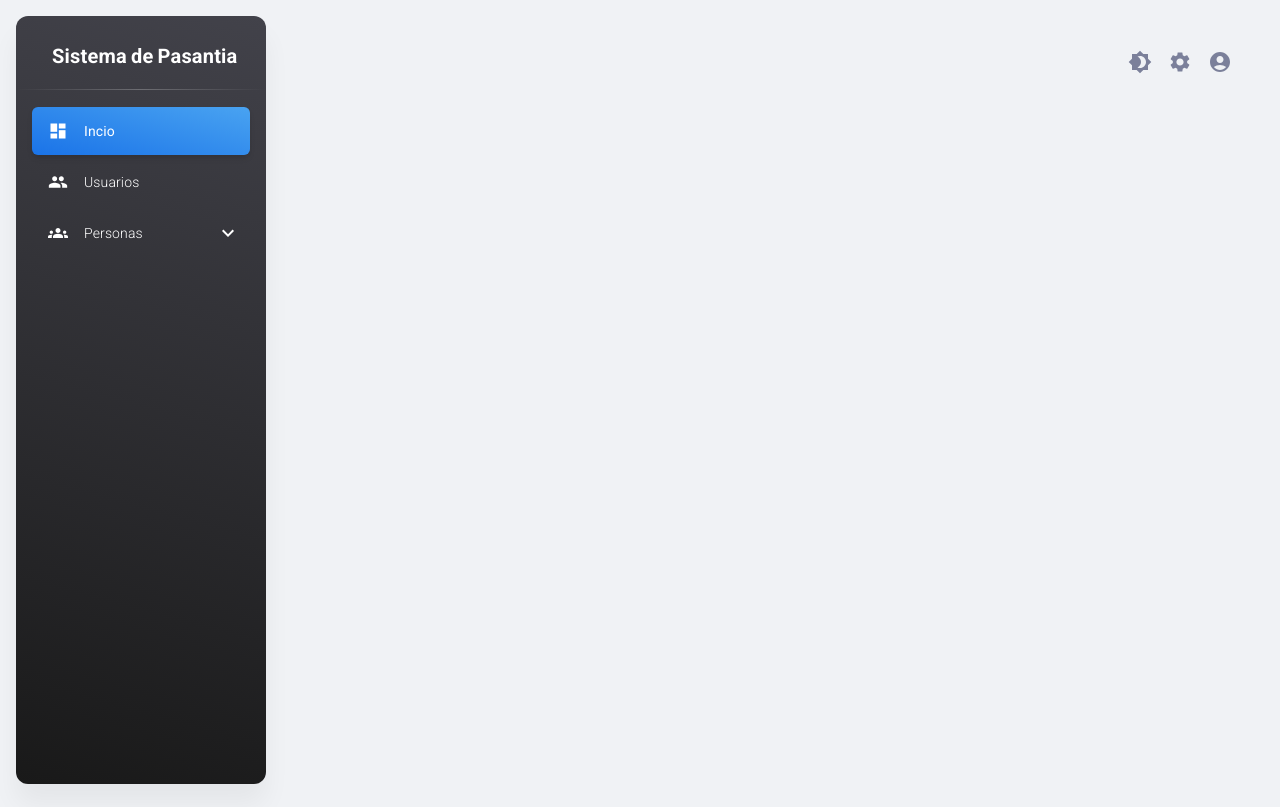
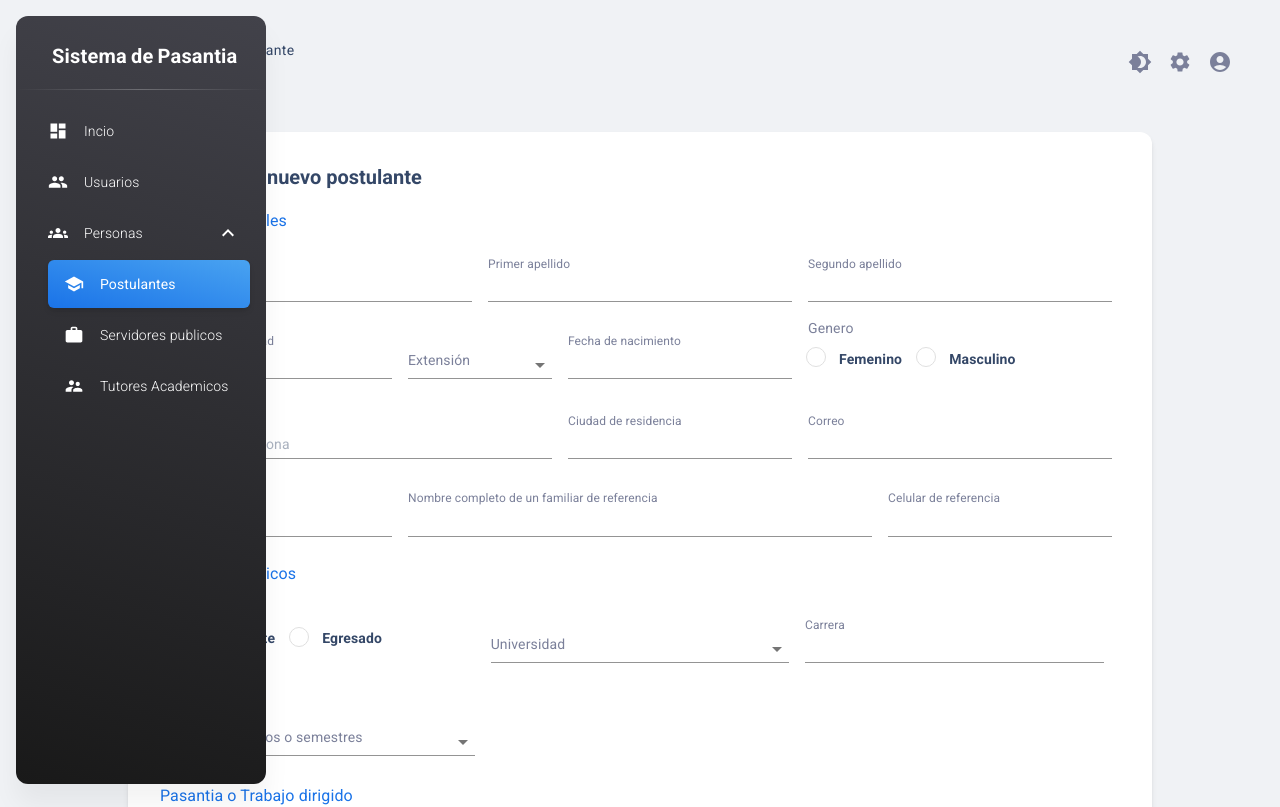
Before and after one commit to SadgamS/pasantia-frontend-v, a React (Vite) app: page /postulantes/crear-postulante in a window 1280 px wide. Before the commit this address led to /inicio. Shown: the top 807 px of the page. Built offline with nearby package versions, Linux system fonts and the light colour scheme; no server answers.

Commit message:
modified

```diff
--- a/src/pasantia/components/Sidenav/SidenavSubCollapse.jsx
+++ b/src/pasantia/components/Sidenav/SidenavSubCollapse.jsx
@@ -13,9 +13,9 @@ export const SidenavSubCollapse = ({ name, icon, items, active }) => {
 
   const { miniSidenav, transparentSidenav, whiteSidenav, darkMode, sidenavColor } = useContext( CustomTheme );
   const collapseName = location.pathname.replace("/", "");
-  let esActivo = false
+  let esActivo = false;
   items.forEach(i => {
-    if (i.key === collapseName) {
+    if (i.key === collapseName || collapseName.replace("/"," ").includes(i.key)) {
       esActivo = true
     }
   });
@@ -69,7 +69,7 @@ export const SidenavSubCollapse = ({ name, icon, items, active }) => {
                     items.map(({name, key, icon, route}) =>
                         (
                           <NavLink key={key} to={route}>
-                            <SidenavCollapse name={name} icon={icon} active={key === collapseName}/>
+                            <SidenavCollapse name={name} icon={icon} active={collapseName.replace("/"," ").includes(key)}/>
                           </NavLink>
                         )
                     )
--- /dev/null
+++ b/src/pasantia/pages/personas/PersonLayout.jsx
@@ -0,0 +1,37 @@
+import { Button, Grid } from '@mui/material'
+import React from 'react'
+import { Link } from 'react-router-dom'
+import DashboardLayout from '../../../layouts/layoutContainers/DashboardLayout'
+import MDBox from '../../../theme/components/MDBox'
+import MDTypography from '../../../theme/components/MDTypography'
+import { TableGrid } from '../../components/Table/TableGrid'
+import AddIcon from '@mui/icons-material/Add';
+
+export const PersonLayout = ({title, subtitle, link , buttonTitle, rows, columns, loading }) => {
+  return (
+    <DashboardLayout>
+        <MDBox mt={2} mb={2}>
+          <Grid container >
+            <Grid container justifyContent='center' mt={2}>
+              <Grid item textAlign='center'>
+                <MDTypography variant='h4'>
+                  { title }
+                </MDTypography>
+                <MDTypography variant='subtitle2'>
+                  { subtitle }
+                </MDTypography>
+              </Grid>
+            </Grid>
+            <Grid item mt={2}>
+              <Link to={ link }>
+                <Button sx={{fontSize: 'small'}} variant='contained' startIcon={<AddIcon />}>
+                  { buttonTitle }
+                </Button>
+              </Link>
+            </Grid>
+            <TableGrid rows={rows} columns={columns} loading={loading}/>
+          </Grid>
+        </MDBox>
+    </DashboardLayout>
+  )
+}
--- a/src/pasantia/pages/personas/postulantes/CrearPostulante.jsx
+++ b/src/pasantia/pages/personas/postulantes/CrearPostulante.jsx
@@ -2,7 +2,6 @@ import { LoadingButton } from '@mui/lab';
 import {
   Autocomplete,
   Button,
-  CircularProgress,
   FormControl,
   FormControlLabel,
   FormHelperText,
@@ -15,7 +14,6 @@ import {
   Select,
   Stack,
   TextField,
-  Typography,
 } from '@mui/material';
 import { AdapterDateFns } from '@mui/x-date-pickers/AdapterDateFns';
 import { LocalizationProvider } from '@mui/x-date-pickers/LocalizationProvider';
@@ -83,7 +81,7 @@ export const CrearPostulante = () => {
     primer_apellido: yup.string().required("Ingresa un apellido").matches(regex,"Solo puede introducir letras"),
     segundo_apellido: yup.string().matches(regex,"Solo puede introducir letras"),
     ci: yup.string().required("Ingresa un carnet de identidad").min(5,"Minimo 5 caracteres"),
-    extension: yup.string().required("Selecciona un departamento"),
+    expedicion: yup.string().required("Selecciona un departamento"),
     fecha_nacimiento: yup.date().nullable().required("Ingrese una fecha de nacimiento").typeError("Ingresa una fecha valida (dia/mes/año)").min(new Date("1990-01-01"), "Ingresa una fecha valida").test("fecha_nacimiento", "Tine que ser una persona mayor de 18 años", function (value) {
       return moment().diff(moment(value, "YYYY-MM-DD"), "years") >= 18;
     }),
@@ -106,50 +104,50 @@ export const CrearPostulante = () => {
                 .test("type", "Solo se admiten documentos en formato PDF", function (value) {
                   return value && value[0] && value[0].type === "application/pdf";
                 }),
-    // doc_cv: yup.mixed().required("Es necesario el C.V. en formato PDF")
-    //             .test("fileSize", "El archivo no puede pesar más de 5Mb", (value, context) => {
-    //               return value && value[0] && value[0].size <= 5000000;
-    //             })
-    //             .test("type", "Solo se admiten documentos en formato PDF", function (value) {
-    //               return value && value[0] && value[0].type === "application/pdf";
-    //             }),
-    // doc_matricula: yup.mixed().when('tipo_postulante',{
-    //   is: (val) => val === "Estudiante",
-    //   then: (schema) => schema.required("Es necesario la matricula en formato PDF")
-    //   .test("fileSize", "El archivo no puede pesar más de 5Mb", (value, context) => {
-    //     return value && value[0] && value[0].size <= 5000000;
-    //   })
-    //   .test("type", "Solo se admiten documentos en formato PDF", function (value) {
-    //     return value && value[0] && value[0].type === "application/pdf";
-    //   }),
-    // }),
-    // doc_histoAca: yup.mixed().when('tipo_postulante',{
-    //   is: (val) => val === "Estudiante",
-    //   then: (schema) => schema.required("Es necesario el historial academico en formato PDF")
-    //   .test("fileSize", "El archivo no puede pesar más de 5Mb", (value, context) => {
-    //     return value && value[0] && value[0].size <= 5000000;
-    //   })
-    //   .test("type", "Solo se admiten documentos en formato PDF", function (value) {
-    //     return value && value[0] && value[0].type === "application/pdf";
-    //   }),
-    // }),
-    // doc_notasol: yup.mixed().required("Es necesario la nota de solicitud en formato PDF")
-    // .test("fileSize", "El archivo no puede pesar más de 5Mb", (value, context) => {
-    //   return value && value[0] && value[0].size <= 5000000;
-    // })
-    // .test("type", "Solo se admiten documentos en formato PDF", function (value) {
-    //   return value && value[0] && value[0].type === "application/pdf";
-    // }),
-    // doc_cerificadoEgreso: yup.mixed().when('tipo_postulante',{
-    //   is: (val) => val === "Egresado",
-    //   then: (schema) => schema.required("Es necesario el certificado de egresado en formato PDF")
-    //   .test("fileSize", "El archivo no puede pesar más de 5Mb", (value, context) => {
-    //     return value && value[0] && value[0].size <= 5000000;
-    //   })
-    //   .test("type", "Solo se admiten documentos en formato PDF", function (value) {
-    //     return value && value[0] && value[0].type === "application/pdf";
-    //   }),
-    // }),
+    doc_cv: yup.mixed().required("Es necesario el C.V. en formato PDF")
+                .test("fileSize", "El archivo no puede pesar más de 5Mb", (value, context) => {
+                  return value && value[0] && value[0].size <= 5000000;
+                })
+                .test("type", "Solo se admiten documentos en formato PDF", function (value) {
+                  return value && value[0] && value[0].type === "application/pdf";
+                }),
+    doc_matricula: yup.mixed().when('tipo_postulante',{
+      is: (val) => val === "Estudiante",
+      then: (schema) => schema.required("Es necesario la matricula en formato PDF")
+      .test("fileSize", "El archivo no puede pesar más de 5Mb", (value, context) => {
+        return value && value[0] && value[0].size <= 5000000;
+      })
+      .test("type", "Solo se admiten documentos en formato PDF", function (value) {
+        return value && value[0] && value[0].type === "application/pdf";
+      }),
+    }),
+    doc_histoAca: yup.mixed().when('tipo_postulante',{
+      is: (val) => val === "Estudiante",
+      then: (schema) => schema.required("Es necesario el historial academico en formato PDF")
+      .test("fileSize", "El archivo no puede pesar más de 5Mb", (value, context) => {
+        return value && value[0] && value[0].size <= 5000000;
+      })
+      .test("type", "Solo se admiten documentos en formato PDF", function (value) {
+        return value && value[0] && value[0].type === "application/pdf";
+      }),
+    }),
+    doc_notasol: yup.mixed().required("Es necesario la nota de solicitud en formato PDF")
+    .test("fileSize", "El archivo no puede pesar más de 5Mb", (value, context) => {
+      return value && value[0] && value[0].size <= 5000000;
+    })
+    .test("type", "Solo se admiten documentos en formato PDF", function (value) {
+      return value && value[0] && value[0].type === "application/pdf";
+    }),
+    doc_certificadoEgreso: yup.mixed().when('tipo_postulante',{
+      is: (val) => val === "Egresado",
+      then: (schema) => schema.required("Es necesario el certificado de egresado en formato PDF")
+      .test("fileSize", "El archivo no puede pesar más de 5Mb", (value, context) => {
+        return value && value[0] && value[0].size <= 5000000;
+      })
+      .test("type", "Solo se admiten documentos en formato PDF", function (value) {
+        return value && value[0] && value[0].type === "application/pdf";
+      }),
+    }),
   }).required()
 
   const { control, handleSubmit, formState: {errors}, register, getValues, watch} = useForm({
@@ -159,7 +157,7 @@ export const CrearPostulante = () => {
       primer_apellido: '',
       segundo_apellido: ' ',
       ci: '',
-      extension: '',
+      expedicion: '',
       fecha_nacimiento: null,
       genero: '',
       domicilio: '',
@@ -171,12 +169,12 @@ export const CrearPostulante = () => {
       tipo_postulante: '',
       carrera: '',
       numero_anios_semestres: '',
-      doc_ci: null,
-      doc_cv: '',
-      doc_matricula: '',
-      doc_histoAca: '',
-      doc_notasol: '',
-      doc_cerificadoEgreso: ''
+      doc_ci: "",
+      doc_cv: "",
+      doc_matricula: "",
+      doc_histoAca:"",
+      doc_notasol: "",
+      doc_certificadoEgreso:""
     },
     resolver: yupResolver(schema)
   });
@@ -186,7 +184,7 @@ export const CrearPostulante = () => {
   const obsDocMatricula = watch("doc_matricula");
   const obsDocHistoAca = watch("doc_histoAca");
   const obsDocNotaSol = watch("doc_notasol");
-  const obsDocCertificadoE = watch("doc_cerificadoEgreso");
+  const obsDocCertificadoE = watch("doc_certificadoEgreso");
 
   let navigate = useNavigate();
   const onSubmit = async (data) => {
@@ -198,7 +196,7 @@ export const CrearPostulante = () => {
         primer_apellido: data.primer_apellido,
         segundo_apellido: data.segundo_apellido,
         ci: data.ci,
-        extension: data.extension,
+        expedicion: data.expedicion,
         fecha_nacimiento: moment(data.fecha_nacimiento).format("YYYY-MM-DD"),
         genero: data.genero,
         domicilio: data.domicilio,
@@ -207,14 +205,19 @@ export const CrearPostulante = () => {
         celular: Number(data.celular),
         nombre_referencia: data.nombre_referencia,
         numero_referencia: Number(data.celular_referencia),
-        tipo_postulante: data.tipo_postulante,
+        tipo_postulante: data.tipo_postulante.toUpperCase(),
         carrera: data.carrera,
-        numero_anios_semestre: data.numero_anios_semestres,
+        numero_anios_semestre: data.numero_anios_semestres.toUpperCase(),
         id_universidad: data.universidad.id,
         id_pasantia: data.convocatoria.id,
         doc_ci: data.doc_ci[0],
+        doc_cv: data.doc_cv[0],
+        doc_matricula: data.doc_matricula ? data.doc_matricula[0]: '',
+        doc_histoAca: data.doc_histoAca ? data.doc_histoAca[0]: '',
+        doc_notasol: data.doc_notasol[0],
+        doc_certificadoEgreso: data.doc_certificadoEgreso ? data.doc_certificadoEgreso[0] : '',
       },{headers:{'Content-Type': 'multipart/form-data',}});
-
+      console.log(response)
       if (response.data.message === 'success') {
         setLoading(false)
         Swal.fire({
@@ -223,6 +226,13 @@ export const CrearPostulante = () => {
           icon: 'success'
         });
         navigate('/postulantes');
+      } else if(response.data.message === 'error'){
+        setLoading(false)
+        Swal.fire({
+          title: 'Ocurrio un error al guardar',
+          text: 'Por favor intente nuevamente',
+          icon: 'error',
+        });
       }
     } catch (error){
       console.error(error)
@@ -258,7 +268,7 @@ export const CrearPostulante = () => {
               control={control}
               render={({field: {onChange, value, onBlur}, fieldState: {error}}) => (
                 <TextField
-                  onChange={onChange}
+                  onChange={(e)=>onChange(e.target.value.toUpperCase())}
                   onBlur={onBlur}
                   value={value}
                   variant="standard"
@@ -281,7 +291,7 @@ export const CrearPostulante = () => {
               control={control}
               render={({field: {onChange, value, onBlur}, fieldState: {error}}) => (
                 <TextField
-                  onChange={onChange}
+                  onChange={(e)=>onChange(e.target.value.toUpperCase())}
                   value={value}
                   onBlur={onBlur}
                   variant="standard"
@@ -303,7 +313,7 @@ export const CrearPostulante = () => {
               control={control}
               render={({field: {onChange, value, onBlur}, fieldState: {error}}) => (
                 <TextField
-                  onChange={onChange}
+                  onChange={(e)=>onChange(e.target.value.toUpperCase())}
                   value={value}
                   onBlur={onBlur}
                   variant="standard"
@@ -327,7 +337,7 @@ export const CrearPostulante = () => {
               control={control}
               render={({field: {onChange, value, onBlur}, fieldState: {error}}) => (
                 <TextField
-                  onChange={onChange}
+                  onChange={(e)=>onChange(e.target.value.toUpperCase())}
                   value={value}
                   onBlur={onBlur}
                   variant="standard"
@@ -344,10 +354,10 @@ export const CrearPostulante = () => {
             />
           </Grid>
           <Grid item xs={6} sm={5} md={3} lg={2}>
-            <FormControl variant="standard" fullWidth error={!!errors.extension}>
+            <FormControl variant="standard" fullWidth error={!!errors.expedicion}>
               <InputLabel id="ext">Extensión</InputLabel>
             <Controller
-              name="extension"
+              name="expedicion"
               control={control}
               render={({field:{onChange, value, onBlur}})=>(
               <Select
@@ -357,19 +367,19 @@ export const CrearPostulante = () => {
                 labelId="ext"
                 label="Extension"
               >
-                <MenuItem value={"La Paz"}>La Paz</MenuItem>
-                <MenuItem value={"Santa Cruz"}>Santa Cruz</MenuItem>
-                <MenuItem value={"Oruro"}>Oruro</MenuItem>
-                <MenuItem value={"Cochabamba"}>Cochabamba</MenuItem>
-                <MenuItem value={"Pando"}>Pando</MenuItem>
-                <MenuItem value={"Potosi"}>Potosi</MenuItem>
-                <MenuItem value={"Tarija"}>Tarija</MenuItem>
-                <MenuItem value={"Sucre"}>Sucre</MenuItem>
-                <MenuItem value={"Beni"}>Beni</MenuItem>
+                <MenuItem value={"LP"}>La Paz</MenuItem>
+                <MenuItem value={"SC"}>Santa Cruz</MenuItem>
+                <MenuItem value={"OR"}>Oruro</MenuItem>
+                <MenuItem value={"CB"}>Cochabamba</MenuItem>
+                <MenuItem value={"PD"}>Pando</MenuItem>
+                <MenuItem value={"PT"}>Potosi</MenuItem>
+                <MenuItem value={"TJ"}>Tarija</MenuItem>
+                <MenuItem value={"CH"}>Chuquisaca</MenuItem>
+                <MenuItem value={"BE"}>Beni</MenuItem>
               </Select>
               )}
               />
-              <FormHelperText>{errors.extension ? errors.extension.message : null}</FormHelperText>
+              <FormHelperText>{errors.expedicion ? errors.expedicion.message : null}</FormHelperText>
               </FormControl>
           </Grid>
           <Grid item xs={8} sm={5} md={4} lg={3}>
@@ -426,14 +436,14 @@ export const CrearPostulante = () => {
           </Grid>
         </Grid>
       <Grid container mt={0} spacing={2} p={1} >
-        <Grid item xs={12} sm={7} md={6} lg={5}>
+        <Grid item xs={12} sm={7} md={5} lg={5}>
           <Controller
             name="domicilio"
             control={control}
             render={({field:{onChange, value, onBlur}, fieldState:{error}})=>(
               <TextField
                 value={value}
-                onChange={onChange}
+                onChange={(e)=>onChange(e.target.value.toUpperCase())}
                 onBlur={onBlur}
                 error={!!error}
                 placeholder="Calle Numero Zona"
@@ -449,7 +459,7 @@ export const CrearPostulante = () => {
             )}
           />
         </Grid>
-        <Grid item xs={12} sm={5} md={2} lg={3}>
+        <Grid item xs={12} sm={5} md={3} lg={3}>
         <Controller
           name="ciudad"
           control={control}
@@ -458,7 +468,7 @@ export const CrearPostulante = () => {
               variant="standard"
               label="Ciudad de residencia"
               value={value}
-              onChange={onChange}
+              onChange={(e)=>onChange(e.target.value.toUpperCase())}
               onBlur={onBlur}
               error={!!error}
               helperText={error ? error.message : null}
@@ -526,12 +536,12 @@ export const CrearPostulante = () => {
           render={({field:{onChange, value, onBlur}, fieldState:{error}})=>(
             <TextField
               value={value}
-              onChange={onChange}
+              onChange={(e)=>onChange(e.target.value.toUpperCase())}
               onBlur={onBlur}
               error={!!error}
               helperText={error ? error.message : null}
               variant="standard"
-              label="Nombre de un familiar de referencia"
+              label="Nombre completo de un familiar de referencia"
               InputLabelProps={{
                   shrink: true,
                 }}
@@ -624,7 +634,7 @@ export const CrearPostulante = () => {
             render={({field: {onChange, value, onBlur}, fieldState: {error}})=>(
               <TextField
                 value={value}
-                onChange={onChange}
+                onChange={(e)=>onChange(e.target.value.toUpperCase())}
                 onBlur={onBlur}
                 error={!!error}
                 helperText={error ? error.message : null}
@@ -679,7 +689,7 @@ export const CrearPostulante = () => {
                   value={modalidad}
                   onChange={(e => setModalidad(e.target.value))}
                   labelId="mod"
-                  label="Extension">
+                  label="Modalidad">
                   <MenuItem value="pasantia">Pasantia</MenuItem>
                   <MenuItem value="trabajo dirigido">Trabajo dirigido</MenuItem>
                 </Select>
@@ -703,15 +713,6 @@ export const CrearPostulante = () => {
                     helperText={ errors.convocatoria ? errors.convocatoria.message : "Seleccione una modalidad para ver las convocatorias"}
                     label="Convocatorias de pasantia o trabajo dirigido"
                     variant="standard"
-                    InputProps={{
-                      ...params.InputProps,
-                      endAdornment: (
-                        <>
-                          {loadingConv ? <CircularProgress color="inherit" size={20} /> : null}
-                          {params.InputProps.endAdornment}
-                        </>
-                      ),
-                    }}
                     />}
               />
             )}
@@ -837,12 +838,12 @@ export const CrearPostulante = () => {
       {
         obsTipoPos === "Egresado" ? (
           <Grid item xs={12} sm={7} md={8} lg={4}>
-              <FormControl error={!!errors.doc_cerificadoEgreso} fullWidth>
-                <Button variant="contained" color={!!errors.doc_cerificadoEgreso ? "error" : "primary"} component="label" startIcon={<AttachFileIcon/>}>
+              <FormControl error={!!errors.doc_certificadoEgreso} fullWidth>
+                <Button variant="contained" color={!!errors.doc_certificadoEgreso ? "error" : "primary"} component="label" startIcon={<AttachFileIcon/>}>
                   Certificado Egreso
-                  <input  {...register("doc_cerificadoEgreso")}  hidden accept="application/pdf" type="file" />
+                  <input  {...register("doc_certificadoEgreso")}  hidden accept="application/pdf" type="file" />
                 </Button>
-                <FormHelperText>{errors.doc_cerificadoEgreso ? errors.doc_cerificadoEgreso.message : null}</FormHelperText>
+                <FormHelperText>{errors.doc_certificadoEgreso ? errors.doc_certificadoEgreso.message : null}</FormHelperText>
               </FormControl>
               {
                 obsDocCertificadoE ? (
--- a/src/pasantia/pages/personas/postulantes/Postulantes.jsx
+++ b/src/pasantia/pages/personas/postulantes/Postulantes.jsx
@@ -91,7 +91,7 @@ export const Postulantes = () => {
               </Grid>
             </Grid>
             <Grid item mt={2}>
-              <Link to={'/postulantes/crearPostulante'}>
+              <Link to={'/postulantes/crear-postulante'}>
                 <Button sx={{fontSize: 'small'}} variant='contained' startIcon={<AddIcon />}>
                   Agregar postulante
                 </Button>
--- /dev/null
+++ b/src/pasantia/pages/personas/servidores_publicos/ServidoresPublicos.jsx
@@ -0,0 +1,64 @@
+import { useEffect, useState } from 'react';
+import apiClient from '../../../../services/api';
+import { PersonLayout } from '../PersonLayout'
+import { GridActionsCellItem } from '@mui/x-data-grid';
+
+import ContactPageIcon from '@mui/icons-material/ContactPage';
+import DeleteIcon from '@mui/icons-material/Delete';
+import EditIcon from '@mui/icons-material/Edit';
+
+export const ServidoresPublicos = () => {
+  const [loading, setLoading] = useState(true);
+  const [servidoresPublicos, setServidoresPublicos] = useState([])
+
+  useEffect(() => {
+    apiClient.get('/api/servidores-publicos')
+    .then(response => {
+      setServidoresPublicos(response.data);
+      setLoading(false);
+    }).catch(error => console.error(error))
+  }, [])
+
+  const columns = [
+    // { field: 'id', hide:true},
+    { field: 'nombres', headerName: 'Nombres', valueGetter: "", minWidth: 160, flex: 1},
+    { field: 'apellidos', headerName: 'Apellidos', valueGetter: "", minWidth: 150, flex: 1},
+    { field: 'ci', headerName: 'C.I.', valueGetter: "", minWidth: 140, flex: 1},
+    { field: 'carrera', headerName: 'Carrera', minWidth: 120, flex: 1},
+    { field: 'universidad', headerName: 'Universidad', valueGetter: "", minWidth: 130, flex: 1},
+    { field: 'pasantia', headerName: 'Tipo Postulacion', valueGetter: " ", minWidth: 130, flex: 1},
+    {
+      field: 'actions',
+      headerName: 'Acciones',
+      type: 'actions',
+      minWidth: 120,
+      flex: 1,
+      getActions: (params) =>[
+          <GridActionsCellItem
+            icon={<ContactPageIcon color="info" /> }
+            label="ver"
+          />,
+          <GridActionsCellItem
+            icon={<EditIcon color="warning" /> }
+            label="editar"
+          />,
+          <GridActionsCellItem
+            icon={<DeleteIcon color="error" /> }
+            label="borrar"
+          />,
+      ],
+    }
+  ];
+
+  return (
+    <PersonLayout
+      title="Servidores publicos"
+      subtitle="Página de los servidores publicos"
+      link="/"
+      buttonTitle="Agregar servidor publico"
+      rows={servidoresPublicos}
+      columns={columns}
+      loading={loading}
+    />
+  )
+}
--- a/src/routers/AppRouter.jsx
+++ b/src/routers/AppRouter.jsx
@@ -2,7 +2,7 @@ import React from 'react'
 import { Navigate, Route, Routes } from 'react-router-dom'
 import { LoginPage } from '../auth/pages/LoginPage'
 import Home from '../pasantia/pages/home/Home'
-import { Funcionarios } from '../pasantia/pages/personas/funcionarios/Funcionarios'
+import { ServidoresPublicos } from '../pasantia/pages/personas/servidores_publicos/ServidoresPublicos'
 import { CrearPostulante } from '../pasantia/pages/personas/postulantes/CrearPostulante'
 import { Postulantes } from '../pasantia/pages/personas/postulantes/Postulantes'
 import { CrearUsuario } from '../pasantia/pages/usuarios/CrearUsuario'
@@ -15,8 +15,8 @@ const AppRouter = () => {
             <Route path='/usuarios' element={<Usuarios />} />
             <Route path='/usuarios/crear-usuario' element={<CrearUsuario />} />
             <Route path='/postulantes' element={<Postulantes />} />
-            <Route path='/postulantes/crearPostulante' element={<CrearPostulante />} />
-            <Route path='/funcionarios' element={<Funcionarios/>} />
+            <Route path='/postulantes/crear-postulante' element={<CrearPostulante />} />
+            <Route path='/servidores-publicos' element={<ServidoresPublicos/>} />
             <Route path='/auth/login' element={<LoginPage/>}/>
             <Route path="*" element={<Navigate to="/inicio" />} />
         </Routes>
--- a/src/routers/routes.jsx
+++ b/src/routers/routes.jsx
@@ -35,10 +35,10 @@ const routes = [
       route: "/postulantes",
     },
     {
-      name: "Funcionarios",
-      key: "funcionarios",
+      name: "Servidores publicos",
+      key: "servidores-publicos",
       icon: <WorkIcon fontSize="small" />,
-      route: "/funcionarios"
+      route: "/servidores-publicos"
     },
     {
       name: "Tutores Academicos",
```
Also changed, not shown: src/pasantia/pages/personas/funcionarios/Funcionarios.jsx (deleted, +0 -14 lines).
